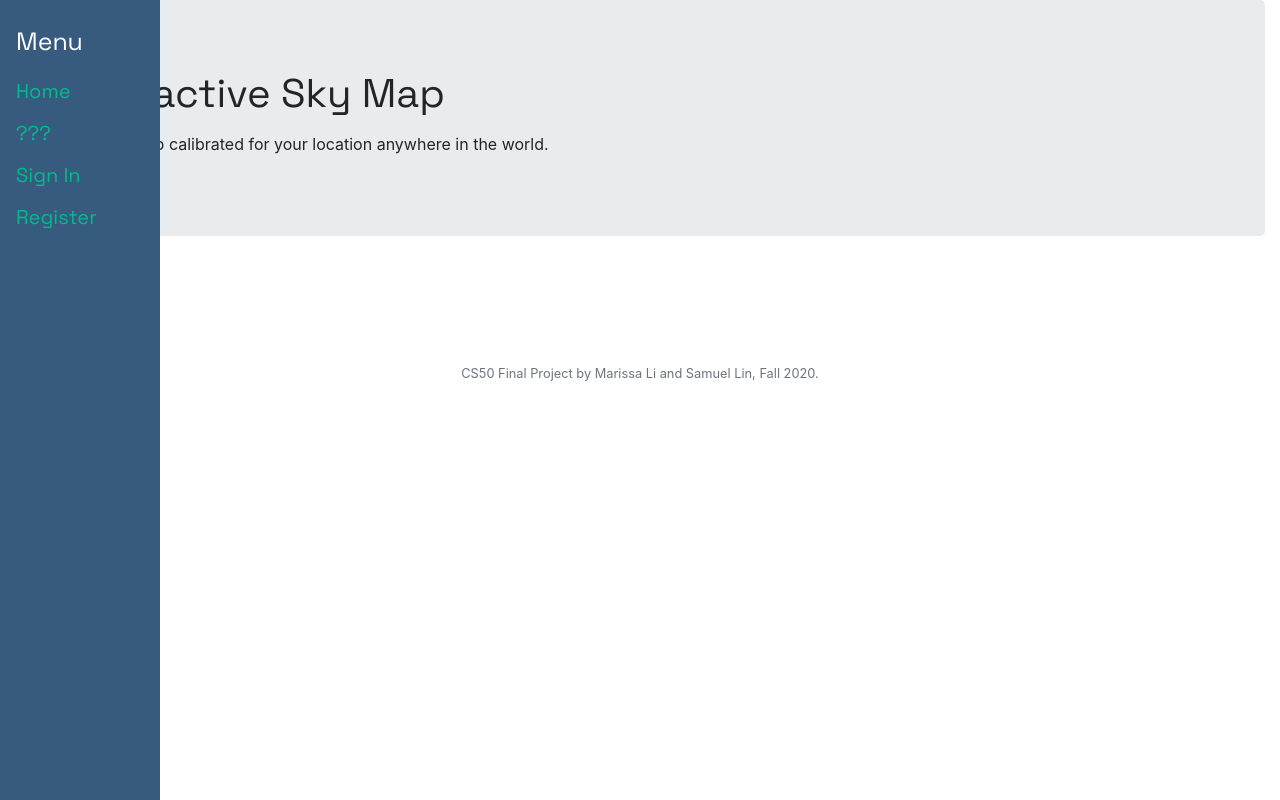
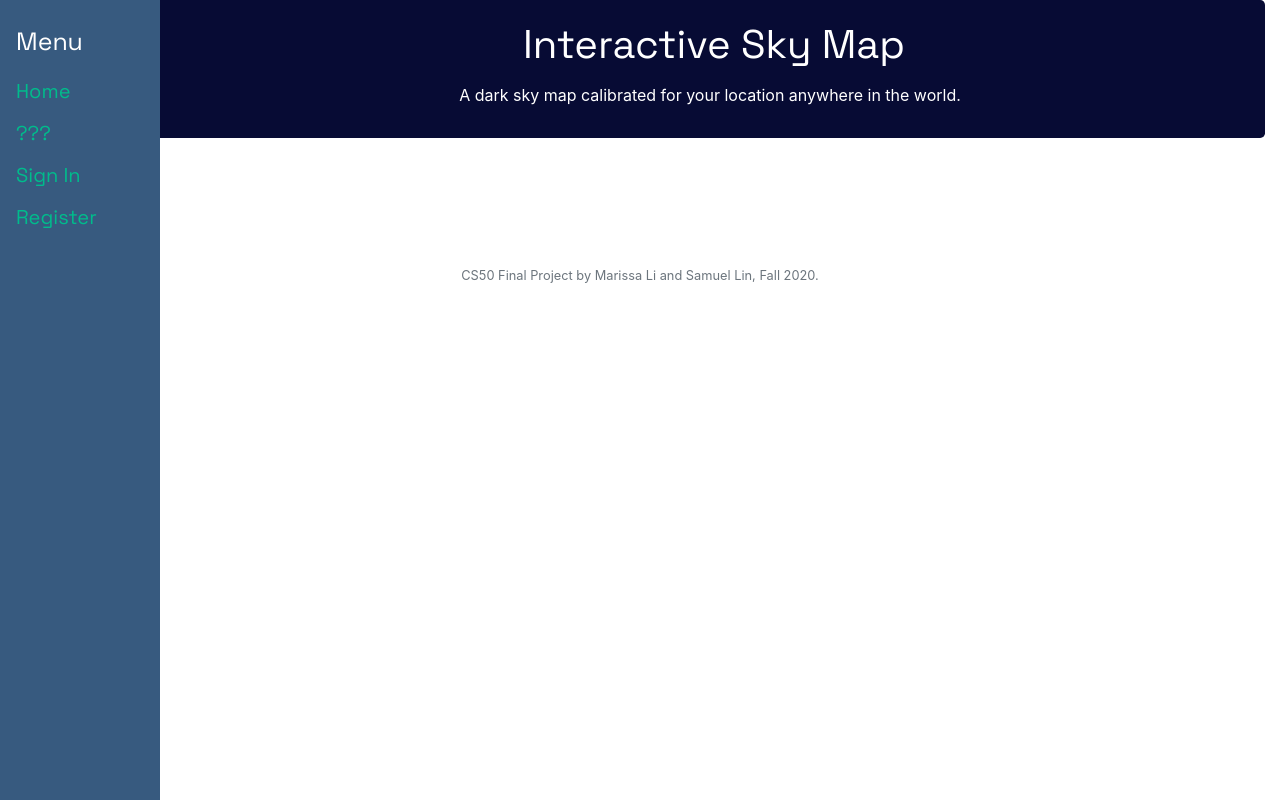
Before and after one commit to samuellin01/CS50-Final-Project, a Flask app: page / in a window 1280 px wide. Run offline with Flask 2, Linux system fonts and the light colour scheme; some libraries are stand-ins or nearby versions.

Commit message:
Add files via upload

```diff
--- a/static/styles.css
+++ b/static/styles.css
@@ -1,3 +1,13 @@
+
+.jumbotron {
+    background-color: #070b34;
+    margin-left: 140px;
+    padding: 15px;
+    text-align: center;
+    color: white;
+}
+
+
 .sidenav {
     background-color: #375a7f;
     height: 100%;
```
